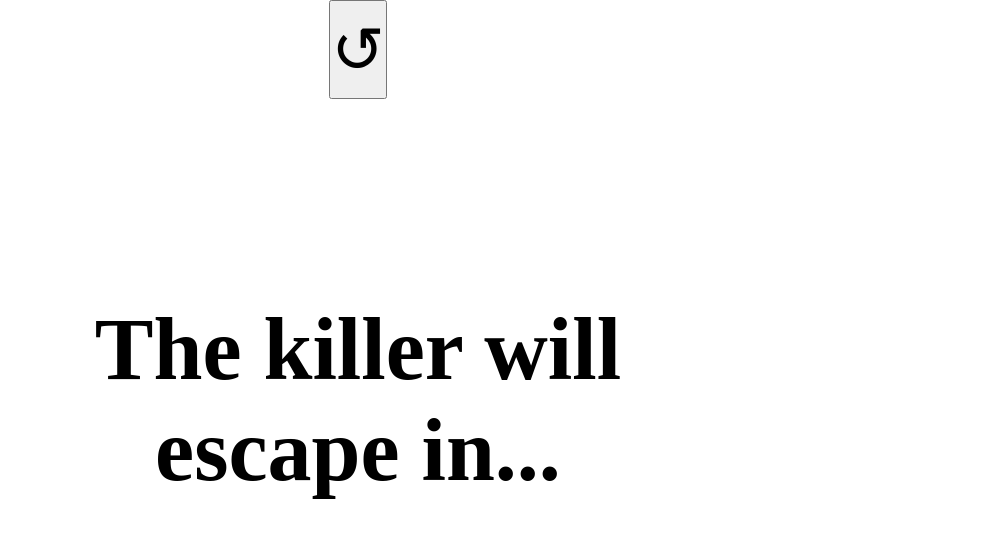
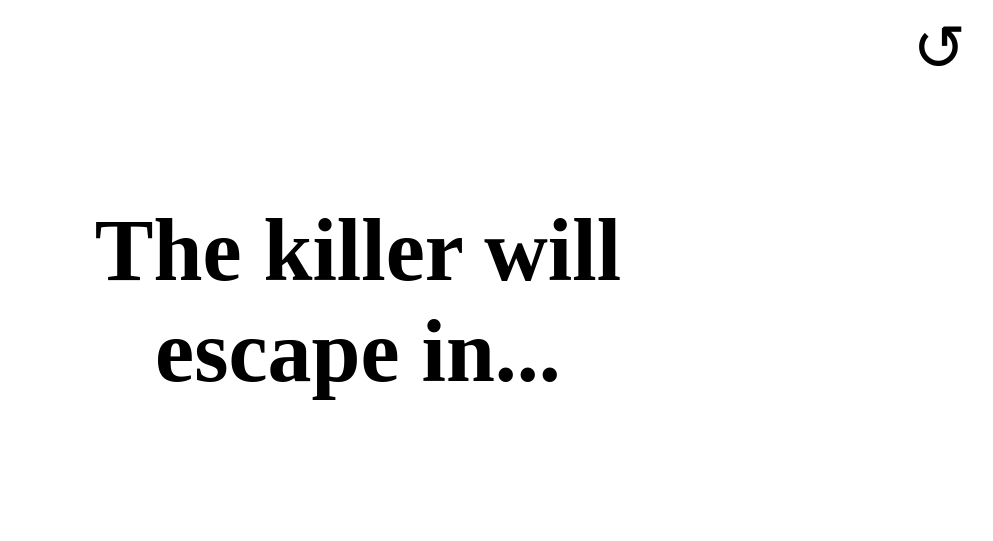
Before and after one commit to anhthu258/boardgame, a plain HTML site: page html/time.html in a window 1280 px wide. Shown: the top 541 px of the page, without its empty margins (282-1275 px from the left). Drawn offline with Linux system fonts and the light colour scheme; a web font is replaced by a local one.

Commit message:
slight reset fix

```diff
--- a/css/time.css
+++ b/css/time.css
@@ -9,6 +9,7 @@
   box-sizing: border-box;
   font-family: "Poppins", sans-serif;
   text-align: center;
+  background-image: ;
 }
 header{
     padding: 25vh 25vw 5rem 25vw;
@@ -29,3 +30,12 @@ h2 {
     flex-wrap: wrap;
     justify-content: center;
 }
+
+#resetButton{
+    border: none;
+    background: none;
+    position: absolute;
+    top: 0;
+    right: 1rem;
+
+}
```
